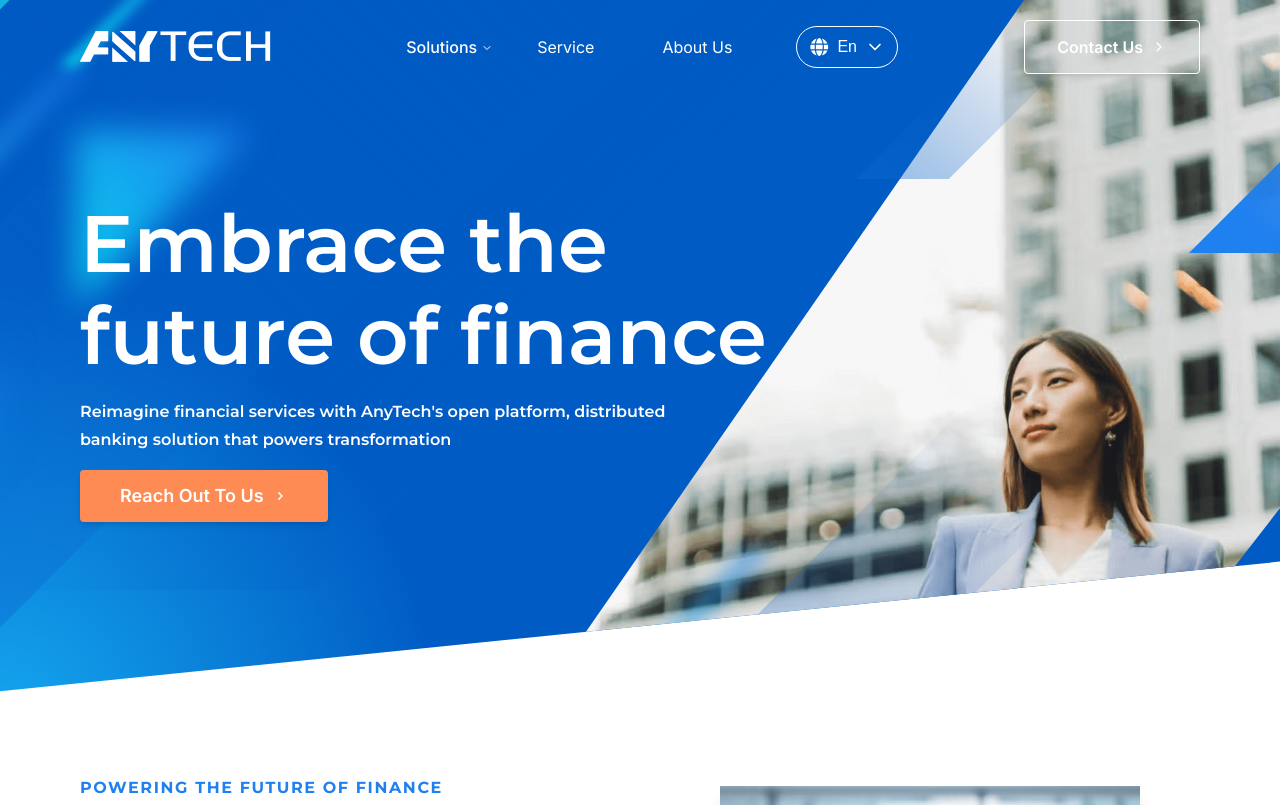
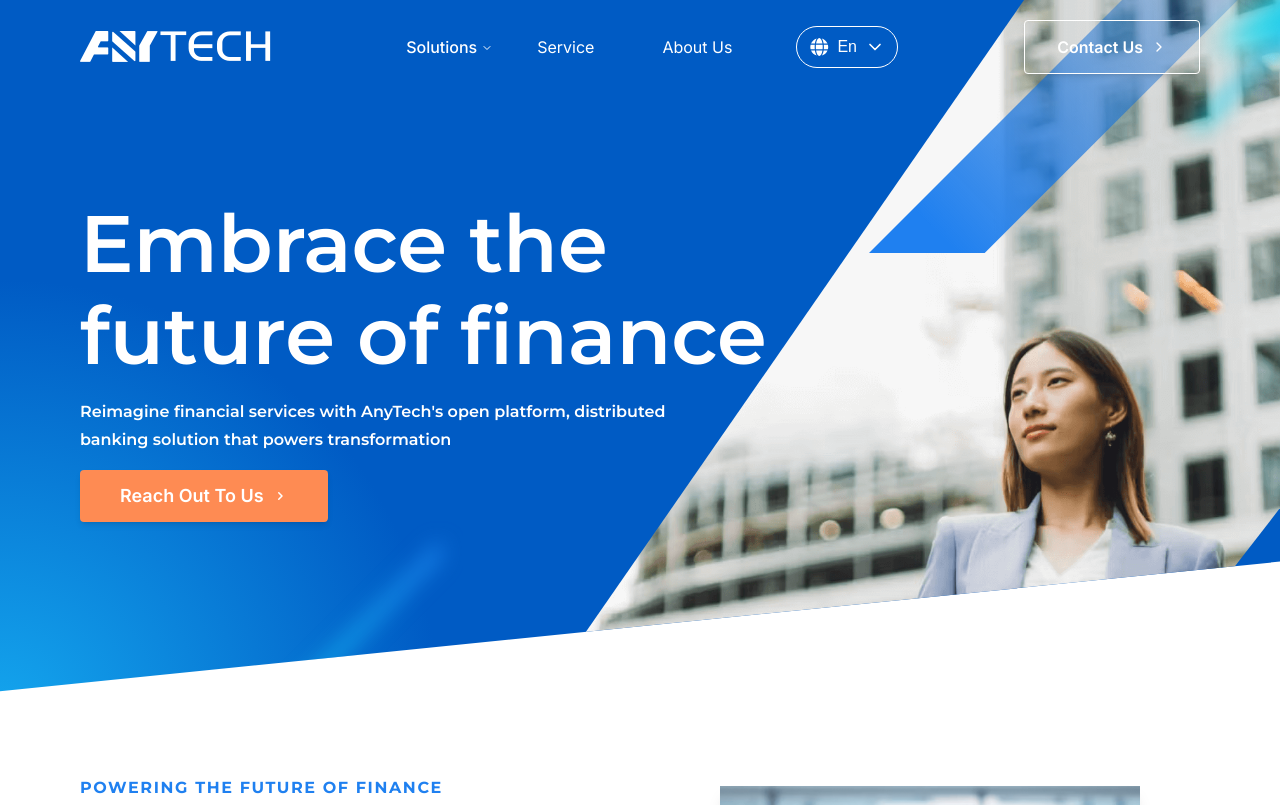
Before and after one commit to Shefat-Shohan/anytxn, a Next.js app: page / in a window 1280 px wide. Shown: the top 805 px of the page. Built offline with nearby package versions, Linux system fonts and the light colour scheme.

Commit message:
fix image

```diff
--- a/app/globals.css
+++ b/app/globals.css
@@ -113,4 +113,30 @@ body {
     -ms-overflow-style: none;
     scrollbar-width: none;
   }
+  @keyframes slideInFromLeft {
+    0% {
+      transform: translateX(-100%);
+    }
+    100% {
+      transform: translateX(0);
+    }
+  }
+
+  .slide-in-left {
+    animation: slideInFromLeft 1.5s ease-in forwards;
+  }
+
+  @keyframes slideInFromRight {
+    0% {
+      transform: translateX(100%);
+    }
+    100% {
+      transform: translateX(0);
+    }
+  }
+
+  .slide-in-right {
+    animation: slideInFromRight 1.5s ease-in forwards;
+    animation-delay: 0.2s;
+  }
 }
--- a/data/index.ts
+++ b/data/index.ts
@@ -1,6 +1,6 @@
 import financialService from "@/public/assets/backgrounds/financalservice.png";
 import agileAdaptable from "@/public/assets/backgrounds/agileAdaptable.png";
-import compliance from "@/public/assets/backgrounds/Compliance.png";
+import COMPLIANCE from "@/public/assets/backgrounds/Compliance.png";
 import secure from "@/public/assets/backgrounds/Secure.png";
 import bankOfChengde from "@/public/assets/clients/bankOfChengde.webp";
 import bankOfChina from "@/public/assets/clients/bankOfChina.webp";
@@ -50,7 +50,7 @@ export const carousel = [
       "Navigate through the evolving regulatory landscape with confidence by streamlining compliance management—through real-time risk monitoring solutions powered by AI and machine learning.",
     paragraph:
       "Transform your compliance strategy with flexible and diversified policy rules, powered by cutting-edge technology that is designed for seamless integration with core banking and card payment systems.",
-    image: compliance,
+    image: COMPLIANCE,
   },
   {
     subtitle: "Secure and safe",
--- a/section/Footer.tsx
+++ b/section/Footer.tsx
@@ -45,7 +45,7 @@ export default function Footer() {
             style={{ x: leftX, y: leftY }}
             transition={{ type: "spring", shiftness: 200, damping: 25 }}
           >
-            <FooterDesktopPatternDark />
+            <FooterDesktopPatternDark className="slide-in-left" />
           </motion.div>
 
           <motion.div
@@ -53,7 +53,7 @@ export default function Footer() {
             style={{ x: rightX, y: rightY }}
             transition={{ type: "spring", shiftness: 200, damping: 25 }}
           >
-            <FooterDesktopPatternLight />
+            <FooterDesktopPatternLight className="slide-in-right" />
           </motion.div>
         </motion.div>
 
--- a/section/Hero.tsx
+++ b/section/Hero.tsx
@@ -39,24 +39,24 @@ export default function Hero() {
           <motion.div
             style={{ x: leftX, y: leftY, transition: "all 0.5s ease-out" }}
             transition={{
-              type: "tween",
+              type: "spring",
               stiffness: 200,
               damping: 25,
             }}
             className="lg:block hidden object-cover absolute top-0 -left-[5%] w-[125%]  h-[155%] z-10"
           >
-            <HeroDesktopPattern1 />
+            <HeroDesktopPattern1 className="slide-in-left" />
           </motion.div>
           <motion.div
             style={{ x: rightX, y: rightY, transition: "all 0.5s ease-out" }}
             transition={{
-              type: "tween",
+              type: "spring",
               stiffness: 200,
               damping: 25,
             }}
-            className="absolute object-cover -top-[5%] left-0 w-[125%] h-[125%] z-10"
+            className="absolute object-cover -top-[5%] right-0 w-[125%] h-[125%] z-10"
           >
-            <HeroDesktopPattern2 />
+            <HeroDesktopPattern2 className="slide-in-right" />
           </motion.div>
         </motion.div>
 
```
Also changed, not shown: section/Header.tsx (+1 -9 lines).
